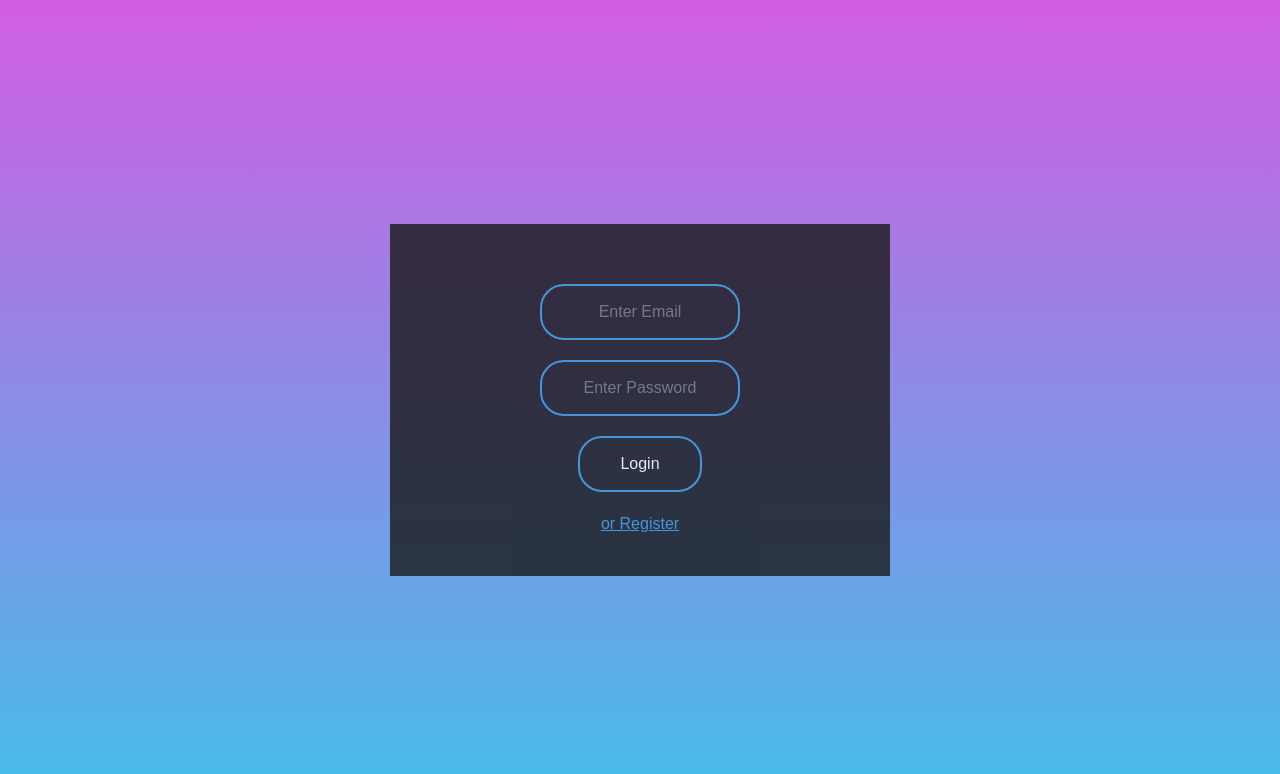
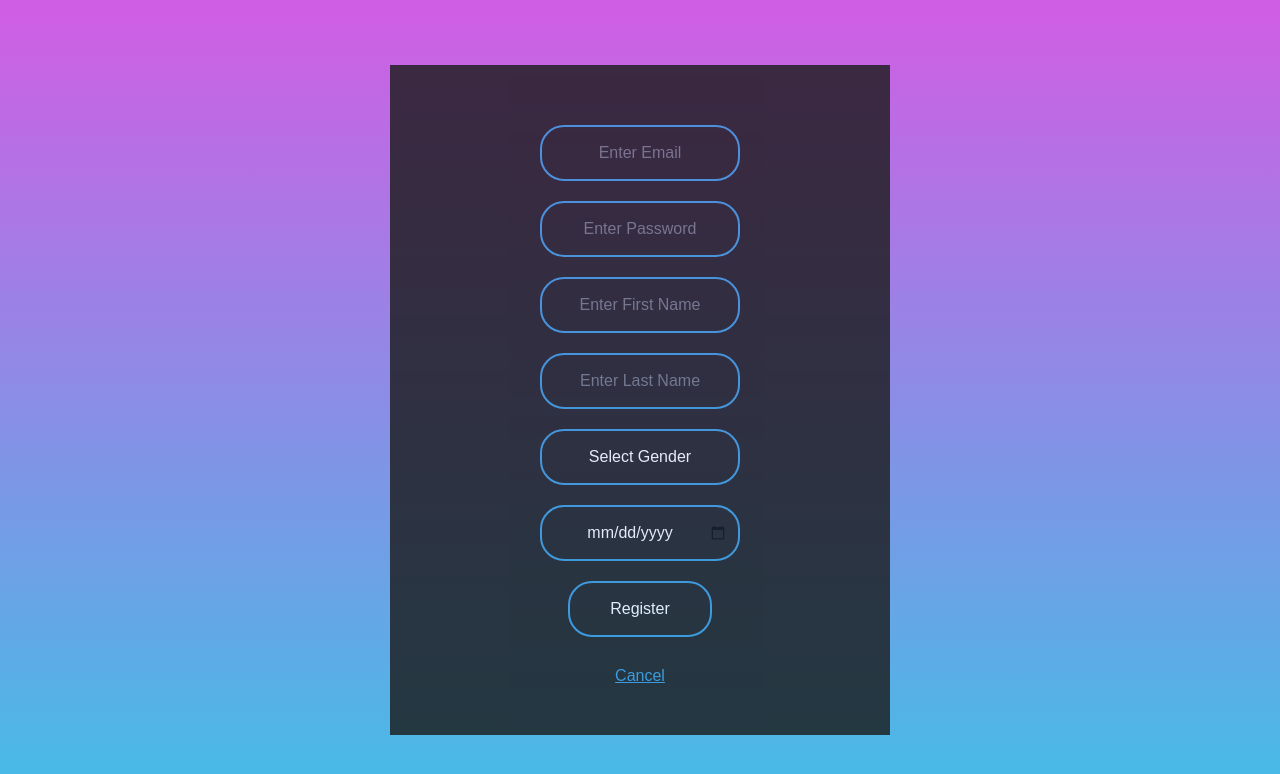
Before and after one commit to berivan-tonc/Cactus_Portal, an Angular app: page /register in a window 1280 px wide. Before the commit this address led to /login. Shown: the top 774 px of the page. Built offline with nearby package versions, Linux system fonts and the light colour scheme.

Commit message:
ADD register component, UPDATE authentication.service, app.module, app-routing.module for register

```diff
--- a/src/app/_services/authentication.service.ts
+++ b/src/app/_services/authentication.service.ts
@@ -41,4 +41,8 @@ export class AuthenticationService {
         this.userSubject.next(null);
         this.router.navigate(['/login']);
     }
+
+    register(user: User) {
+        return this.http.post(`${environment.apiUrl}/user/register`, user);
+    }
 }
--- a/src/app/app-routing.module.ts
+++ b/src/app/app-routing.module.ts
@@ -10,6 +10,7 @@ import { PostComponent } from './post/post.component';
 
 import { LoginComponent } from './login/login.component';
 import { AuthGuard } from './_helpers/auth.guard';
+import { RegisterComponent } from './register/register.component';
 
 const routes: Routes = [
   {
@@ -25,6 +26,7 @@ const routes: Routes = [
     ]
   },
   { path: 'login', component:LoginComponent},
+  { path: 'register', component:RegisterComponent},
   { path: '**', redirectTo: ''}
 
 ];
--- a/src/app/app.module.ts
+++ b/src/app/app.module.ts
@@ -20,7 +20,7 @@ import { LoginComponent } from './login/login.component';
 import { FormsModule, ReactiveFormsModule } from '@angular/forms';
 import { BasicAuthInterceptor } from './_helpers/basic-auth.interceptor';
 import { ErrorInterceptor } from './_helpers/error.interceptor';
-//import { RegisterComponent } from './register/register.component';
+import { RegisterComponent } from './register/register.component';
 
 @NgModule({
   declarations: [
@@ -34,7 +34,7 @@ import { ErrorInterceptor } from './_helpers/error.interceptor';
     SearchComponent,
     PostComponent,
     LoginComponent,
-   // RegisterComponent,
+    RegisterComponent,
   ],
   imports: [
     BrowserModule,
--- /dev/null
+++ b/src/app/register/register.component.css
@@ -0,0 +1,74 @@
+body{
+  margin: 0;
+  padding: 0;
+  font-family: sans-serif;
+}
+.box{
+  width: 500px;
+  padding: 40px;
+  position: absolute;
+  top: 50%;
+  left: 50%;
+  transform: translate(-50%,-50%);
+  opacity: 0.8;
+  background: #191919;
+  text-align: center;
+}
+.box h1{
+  color: white;
+  text-transform: uppercase;
+  font-weight: 500;
+}
+.box input[type = "text"],.box input[type = "password"],.box select,input[type = "date"]{
+  border:0;
+  background: none;
+  display: block;
+  margin: 20px auto;
+  text-align-last: center;
+  border: 2px solid #3498db;
+  padding: 14px 10px;
+  width: 200px;
+  outline: none;
+  color: white;
+  border-radius: 24px;
+  transition: 0.25s;
+}
+.box input[type = "text"]:focus,.box input[type = "password"]:focus, .box select:focus, .box input[type = "date"]:focus{
+  width: 280px;
+  border-color: rgba(209,93,228,1);
+}
+.box button{
+  border:0;
+  background: none;
+  display: block;
+  margin: 20px auto;
+  text-align: center;
+  border: 2px solid #3498db;
+  padding: 14px 40px;
+  outline: none;
+  color: white;
+  border-radius: 24px;
+  transition: 0.25s;
+  cursor: pointer;
+}
+.box button:hover{
+  background: rgba(209,93,228,1);
+  border: 2px solid rgba(209,93,228,1);
+}
+.box a, .box option{
+  color: #3498db;;
+}
+.box a:hover{
+  border:0;
+  background: none;
+  margin: 20px auto;
+  text-align: center;
+  border:  1px solid rgba(209,93,228,1);
+  padding: 10px 10px;
+  outline: none;
+  color: white;
+  border-radius: 24px;
+  transition: 0.25s;
+  cursor: pointer;
+  background: rgba(209,93,228,1);
+}
--- /dev/null
+++ b/src/app/register/register.component.html
@@ -0,0 +1,60 @@
+<!DOCTYPE html>
+<html lang="en" dir="ltr">
+  <head>
+    <meta charset="utf-8">
+    <title>َCactus Register Form</title>
+    <link rel="stylesheet" href="register.component.css">
+  </head>
+  <body>
+    <form class="box" [formGroup]="form" (ngSubmit)="onSubmit()">
+      <div class="form-group">
+        <input type="text" formControlName="email" class="form-control" [placeholder]="placeholderEmail" [ngClass]="{ 'is-invalid': submitted && f.email.errors }" />
+        <div *ngIf="submitted && f.email.errors" class="invalid-feedback">
+            <div *ngIf="f.email.errors.required">Email is required</div>
+        </div>
+    </div>
+    <div class="form-group">
+        <input type="password" formControlName="password" class="form-control" [placeholder]="placeholderPass" [ngClass]="{ 'is-invalid': submitted && f.password.errors }" />
+        <div *ngIf="submitted && f.password.errors" class="invalid-feedback">
+            <div *ngIf="f.password.errors.required">Password is required</div>
+            <div *ngIf="f.password.errors.minlength">Password must be at least 6 characters</div>
+        </div>
+    </div>
+      <div class="form-group">
+          <input type="text" formControlName="firstName" class="form-control" [placeholder]="placeholderFirstName" [ngClass]="{ 'is-invalid': submitted && f.firstName.errors }" />
+          <div *ngIf="submitted && f.firstName.errors" class="invalid-feedback">
+              <div *ngIf="f.firstName.errors.required">First Name is required</div>
+          </div>
+      </div>
+      <div class="form-group">
+          <input type="text" formControlName="lastName" class="form-control" [placeholder]="placeholderLastName" [ngClass]="{ 'is-invalid': submitted && f.lastName.errors }" />
+          <div *ngIf="submitted && f.lastName.errors" class="invalid-feedback">
+              <div *ngIf="f.lastName.errors.required">Last Name is required</div>
+          </div>
+      </div>
+      <div class="form-group">
+        <select class="form-control" formControlName="gender" [ngClass]="{ 'is-invalid': submitted && f.gender.errors }" >
+          <option value="" disabled selected>Select Gender</option>
+            <option [ngValue]=true>Female</option>
+            <option [ngValue]=false>Male</option>
+         </select>
+         <div *ngIf="submitted && f.gender.errors" class="invalid-feedback">
+        <div *ngIf="f.gender.errors.required">Gender is required</div>
+      </div>
+       </div>
+       <div class="form-group">
+        <input type="date" formControlName="birthday" [ngClass]="{ 'is-invalid': submitted && f.birthday.errors }">
+        <div *ngIf="submitted && f.birthday.errors" class="invalid-feedback">
+          <div *ngIf="f.birthday.errors.required">Birthday is required</div>
+       </div>
+      </div>
+      <div class="form-group">
+          <button [disabled]="loading" class="btn btn-primary">
+              <span *ngIf="loading" class="spinner-border spinner-border-sm mr-1"></span>
+              Register
+          </button>
+          <a routerLink="../login" class="btn btn-link">Cancel</a>
+      </div>
+  </form>
+  </body>
+</html>
--- /dev/null
+++ b/src/app/register/register.component.ts
@@ -0,0 +1,67 @@
+import { Component, OnInit } from '@angular/core';
+import { NgForm } from '@angular/forms';
+import { ActivatedRoute, Router } from '@angular/router';
+import { FormBuilder, FormGroup, Validators } from '@angular/forms';
+import { first } from 'rxjs/operators';
+
+import { AuthenticationService } from '../_services/authentication.service';
+
+@Component({
+  selector: 'app-register',
+  templateUrl: './register.component.html',
+  styleUrls: ['./register.component.css']
+})
+export class RegisterComponent implements OnInit {
+  placeholderEmail = 'Enter Email'
+  placeholderPass = 'Enter Password'
+  placeholderFirstName = 'Enter First Name'
+  placeholderLastName = 'Enter Last Name'
+  placeholderGender = 'Select Gender'
+  loading = false;
+  submitted = false;
+  form: FormGroup;
+
+  constructor(
+    private formBuilder: FormBuilder,
+    private route: ActivatedRoute,
+    private router: Router,
+    private AuthenticationService: AuthenticationService
+  ) { }
+
+  ngOnInit() {
+    this.form = this.formBuilder.group({
+        firstName: ['', Validators.required],
+        lastName: ['', Validators.required],
+        email: ['', Validators.required],
+        password: ['', [Validators.required, Validators.minLength(6)]],
+        gender: ['', Validators.required],
+        birthday: ['', Validators.required],
+    });
+  }
+
+    // convenience getter for easy access to form fields
+    get f() { return this.form.controls; }
+
+  onSubmit() {
+    this.submitted = true;
+
+    // stop here if form is invalid
+    if (this.form.invalid) {
+        return;
+    }
+
+    console.log(this.form.value);
+    this.loading = true;
+    this.AuthenticationService.register(this.form.value)
+        .pipe(first())
+        .subscribe({
+            next: () => {
+              this.router.navigate(['../login'], { relativeTo: this.route });
+            },
+            error: error => {
+                this.loading = false;
+            }
+        });
+ }
+
+}
```
Also changed, not shown: 1 other file (tests, documents, lock files or other folders).
